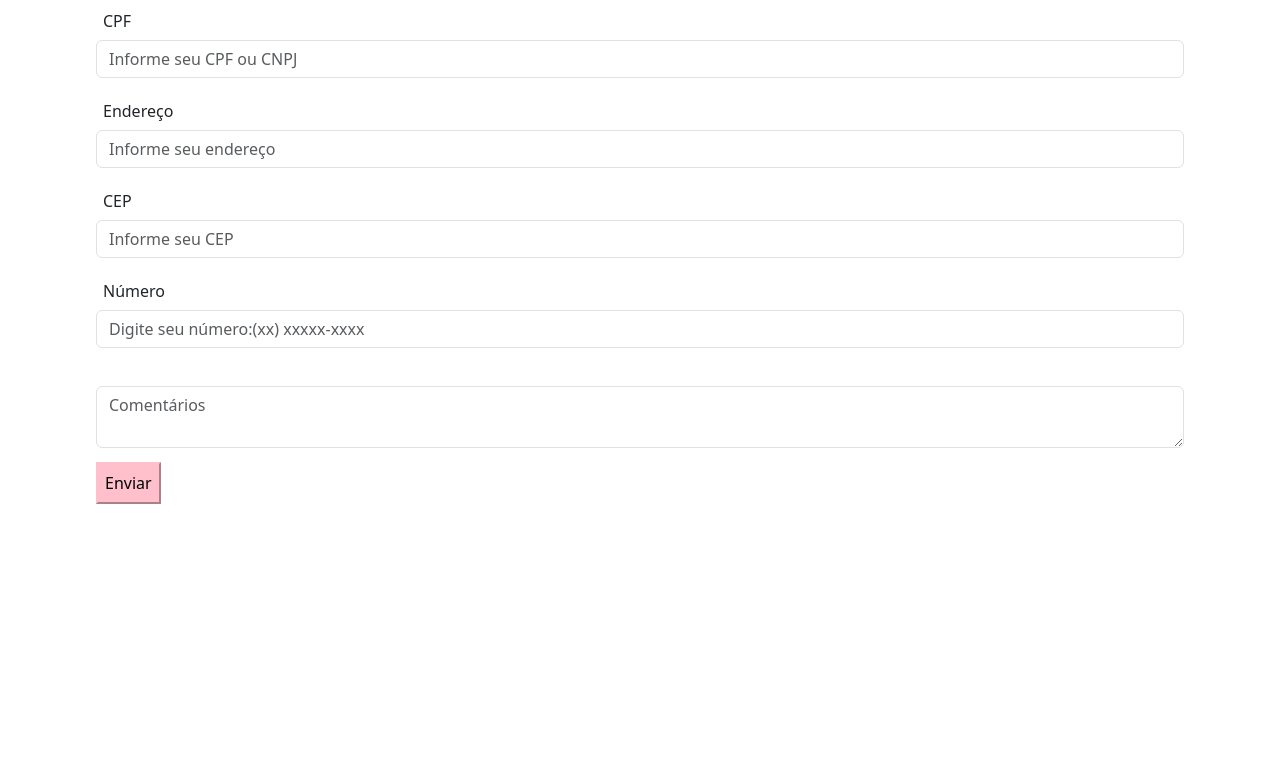
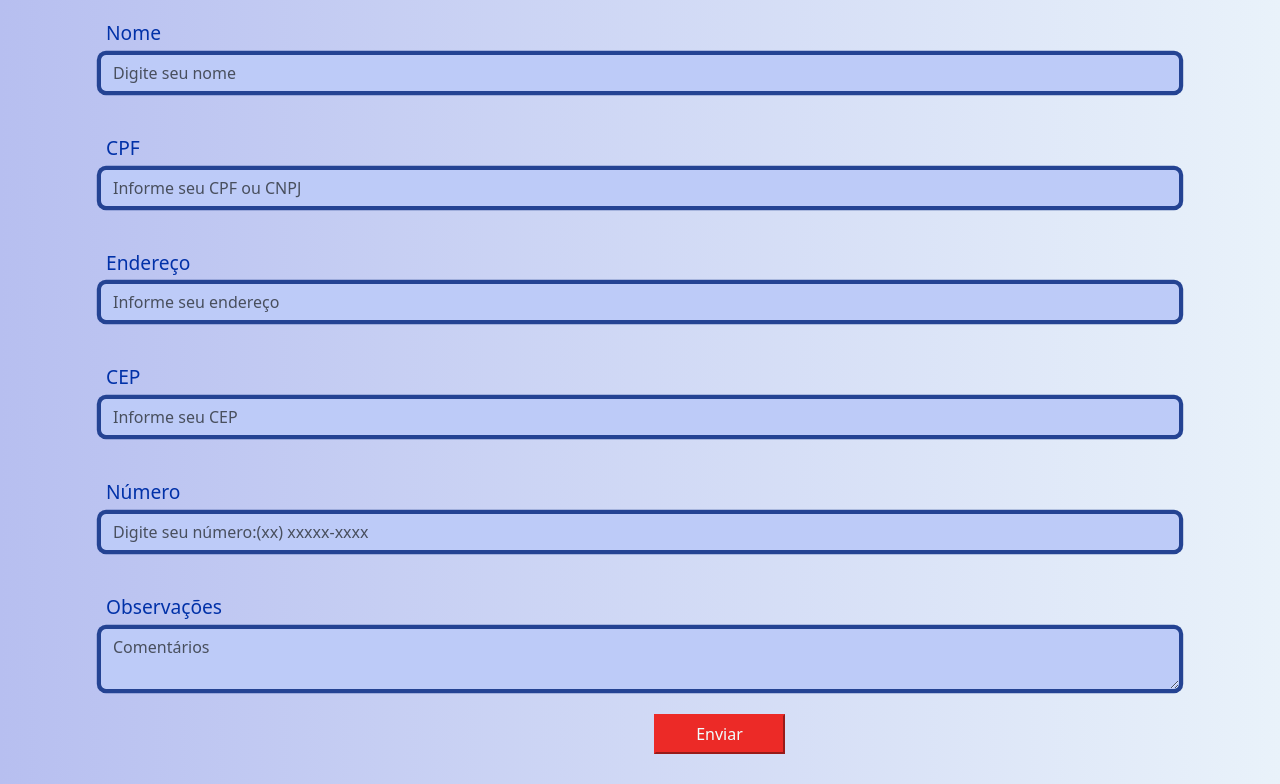
Before and after one commit to thgcunha/formulario-projeto-integrador, a plain HTML site: page index.html in a window 1280 px wide. Shown: the part 241-1025 px from the top of the page. Before the commit the page ends 800 px from the top, so only its background shows below. Drawn offline with nearby package versions, Linux system fonts and the light colour scheme.

Commit message:
atividade concluida

```diff
--- a/css/style.css
+++ b/css/style.css
@@ -1,25 +1,61 @@
 *{
-    padding:7px;
+    padding:6px;
+}
+
+
+
+body
+    {background:linear-gradient(-90deg,rgb(233, 242, 250),rgb(183, 191, 240));
+
+}
+
+h1{
+    color: rgb(36, 67, 147);
+    text-align: center;
+
 }
 
 /* Change focus color to pink */
-.custom-input:focus {
-    border-color: pink;
+.form-control:focus {
+    border-color: rgb(117, 21, 37);
     box-shadow: 0 0 0 0.2rem rgba(255, 182, 193, 0.25); /* Light pink shadow */
 }
 
   /* Custom color for labels */
-.custom-input + label {
-    color: pink;
+label {
+    color: rgb(1, 49, 168);
+    font-size:larger;
+    align-items: center;
 }
+
+
 
   /* Customize the submit button */
 button {
-    background-color: pink;
-    border-color: pink;
+    background-color:rgba(236,42,39, 255);
+    border-color:rgba(236,42,39, 255);
+    margin-left: 560px;
+    width:12%;
+    color: azure;
+
 }
 
-form button:hover {
-    background-color: #ff99cc;
-    border-color: #ff99cc;
+button:hover {
+    background-color: rgba(236,42,39, 255);
+    border-color:rgba(236,42,39, 255);
+
 }
+
+.form-control{
+    border-color: rgb(36, 67, 147);
+    box-shadow: 0 0 0 0.2rem  rgb(36, 67, 147); /* Light pink shadow */
+    background-color:rgb(189, 203, 248)
+
+}
+
+nav
+
+        {background:linear-gradient(-90deg,rgb(233, 242, 250),rgb(183, 191, 240));
+
+
+}
--- a/index.html
+++ b/index.html
@@ -11,47 +11,80 @@
 </head>
 
 <body>
+    <nav class="navbar bg-body-tertiary">
+
+        <a class="navbar-brand" href="#">
+            <img src="img/cliente-logo.jpeg" alt="Bootstrap" width="100" height="70">
+        </a>
+
+    </nav>
     <div class="container mt-5">
         <form>
             <h1>Cadastro de Clientes</h1>
             <!-- Utilize a classe 'form-group' para agrupar as labels e inputs -->
             <div class="form-group">
+                <div class="row">
+                    <div class="col">
                         <label for="nome">Nome</label>
                         <!-- Aplique a classe 'custom-input' aos imputs do formulário -->
-                <input type="nome" class="form-control custom-input" id="nome"
-                    aria-describedby="nome" placeholder="Digite seu nome">
+                        <input type="nome" class="form-control custom-input" id="nome" aria-describedby="nome"
+                            placeholder="Digite seu nome">
+                    </div>
+                </div>
+            </div>
+            <div class="form-group">
+                <div class="row">
+                    <div class="col">
+                        <label for="cpf">CPF</label>
+                        <input type="cpf" class="form-control custom-input" id="nome" aria-describedby="cpf"
+                            placeholder="Informe seu CPF ou CNPJ">
+                    </div>
+                </div>
             </div>
 
-            <div class="form-group">
-                <label for="cpf">CPF</label>
-                <input type="cpf" class="form-control custom-input" id="nome"
-                    aria-describedby="cpf" placeholder="Informe seu CPF ou CNPJ">
-            </div>
+
 
             <div class="form-group">
+                <div class="row">
+                    <div class="col">
                         <label for="endereço">Endereço</label>
                         <input type="endereço" class="form-control custom-input" id="endereço"
                             aria-describedby="endereço" placeholder="Informe seu endereço">
                     </div>
+                </div>
 
+            </div>
             <div class="form-group">
+                <div class="row">
+                    <div class="col">
                         <label for="cep">CEP</label>
-                <input type="cep" class="form-control custom-input" id="cep"
-                    aria-describedby="cep" placeholder="Informe seu CEP">
+                        <input type="cep" class="form-control custom-input" id="cep" aria-describedby="cep"
+                            placeholder="Informe seu CEP">
+                    </div>
+                </div>
             </div>
 
             <div class="form-group">
+                <div class="row">
+                    <div class="col">
                         <label for="telefone">Número</label>
                         <input type="telefone" class="form-control custom-input" id="telefone"
                             aria-describedby="telefone" placeholder="Digite seu número:(xx) xxxxx-xxxx">
                     </div>
-
+                </div>
+            </div>
             <div class="form-group">
-            <label for=""></label>
-            <textarea class="form-control custom-input" id="floatingTextarea" placeholder="Comentários"></textarea>
+                <div class="row">
+                    <div class="col">
+                        <label>Observações</label>
+                        <textarea class="form-control custom-input" id="floatingTextarea"
+                            placeholder="Comentários"></textarea>
+                    </div>
+                </div>
             </div>
 
             <div class="form-group">
+
                 <button type="submit">Enviar</button>
 
             </div>
```
Also changed, not shown: img/cliente-logo.jpeg (added). Lines whose indentation alone changed are shown as unchanged.
